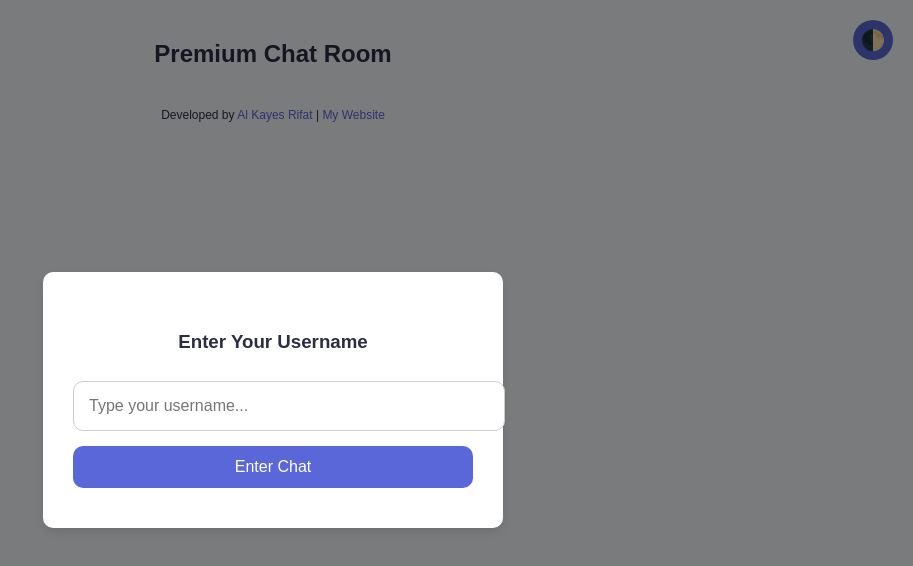
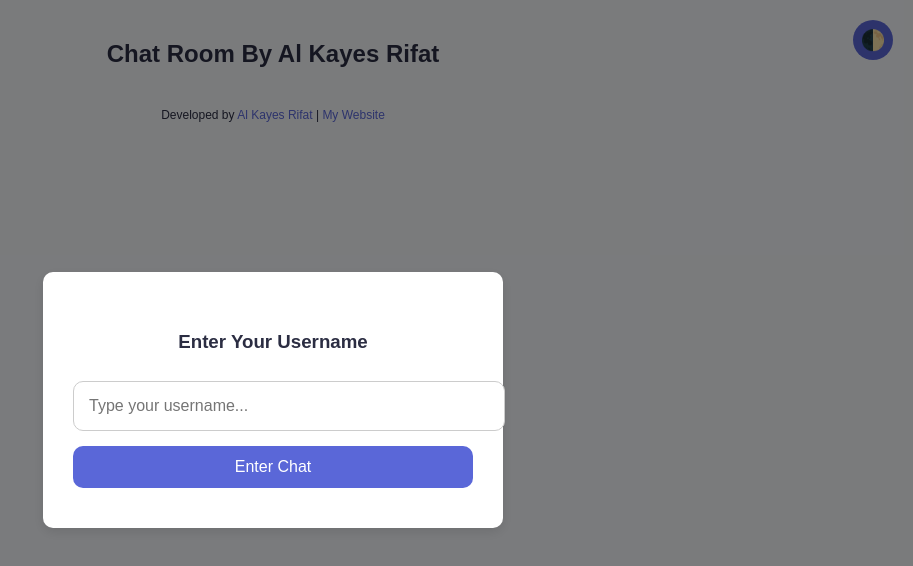
Before and after one commit to alkayesrifat/chat-app, a website: page index.html in a window 1280 px wide. Shown: the whole page, without its empty margins (367-1280 px from the left). Drawn offline with nearby package versions, Linux system fonts and the light colour scheme; no server answers.

Commit message:
stable version

```diff
--- a/index.html
+++ b/index.html
@@ -292,7 +292,7 @@
   </style>
 </head>
 <body>
-  <h2>Premium Chat Room</h2>
+  <h2>Chat Room By Al Kayes Rifat</h2>
   <button id="theme-toggle">🌓</button>
 
   <!-- Username overlay -->
```
